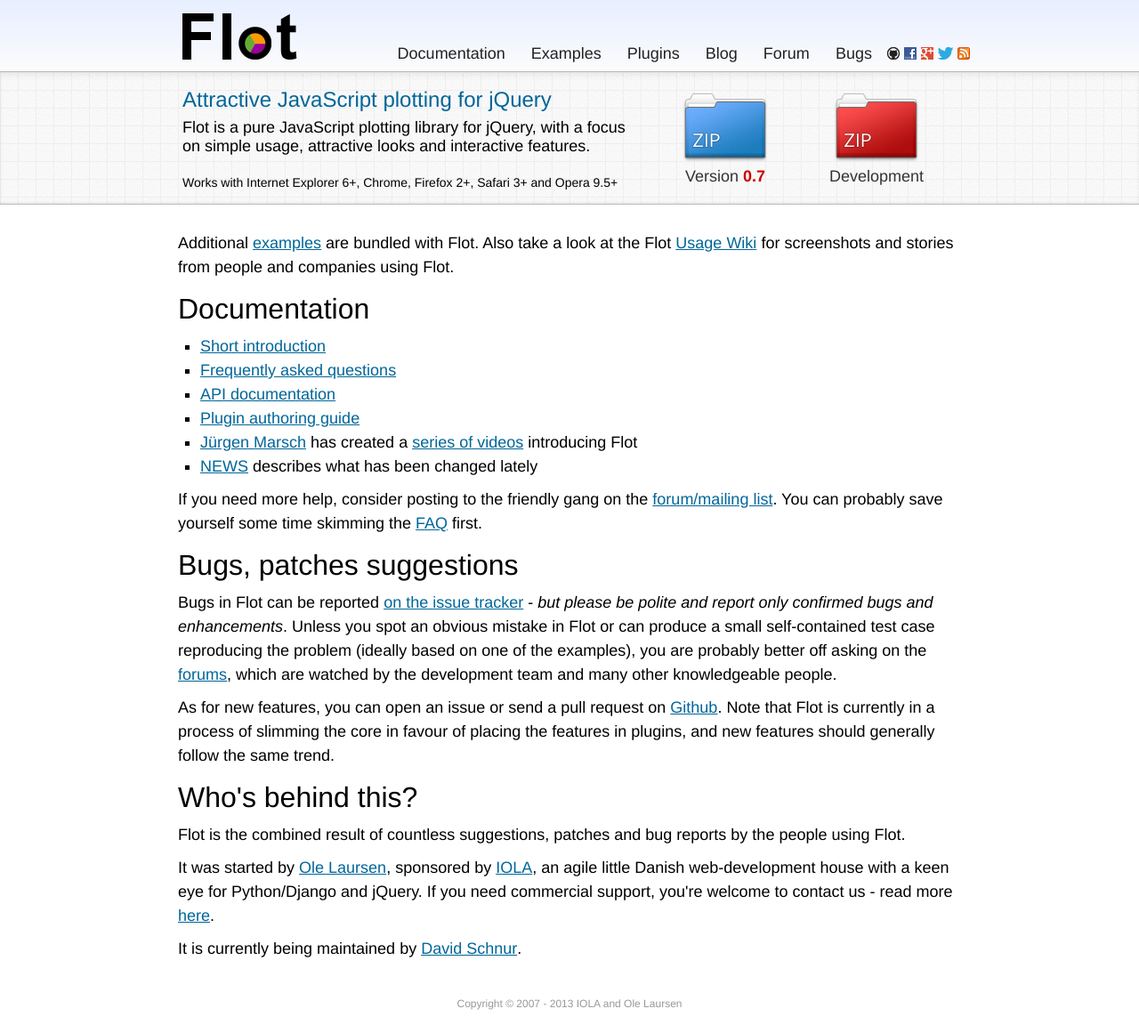
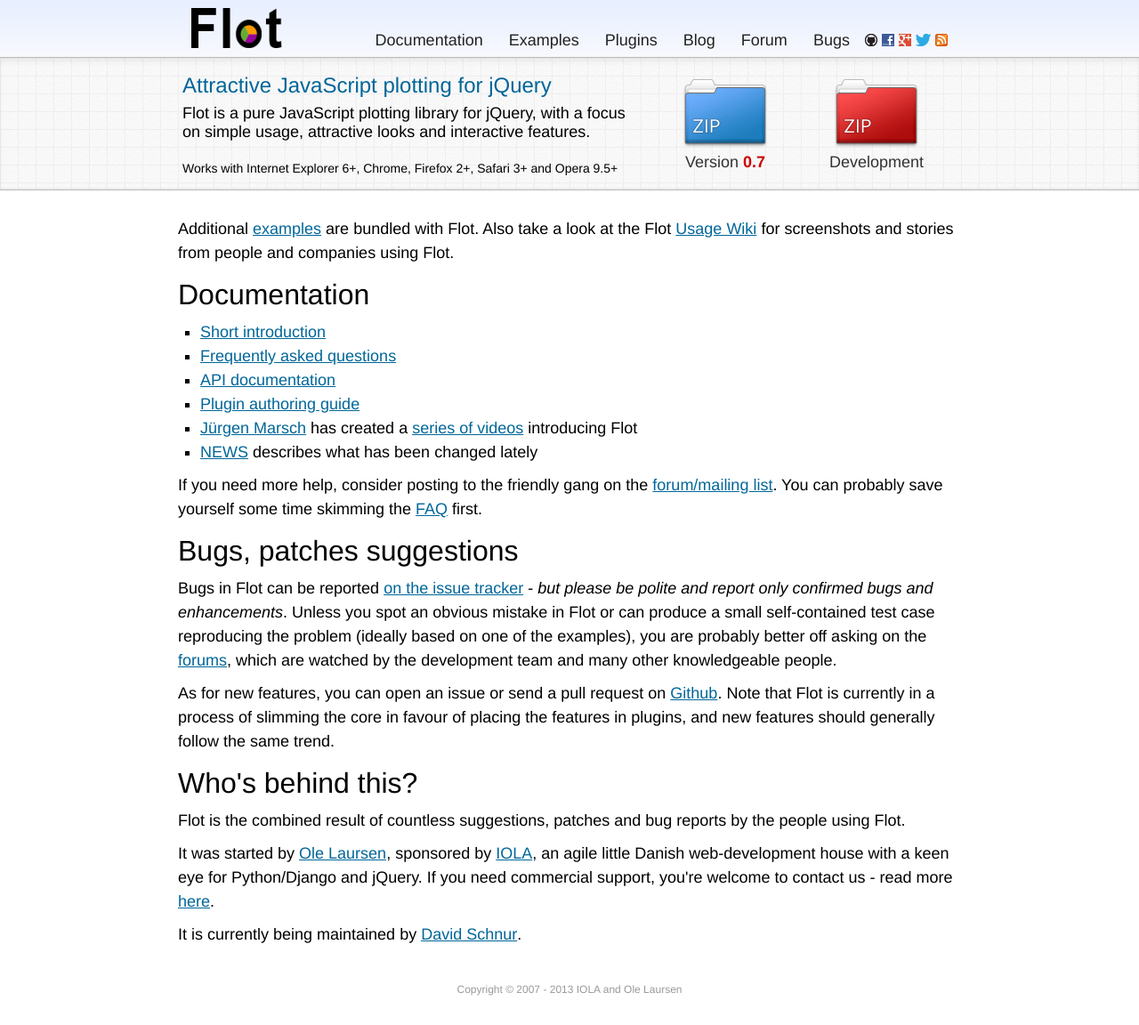
Before and after one commit to flot/flot.github.com, a Jekyll site: the page built from index.html, in a window 1280 px wide. Shown: the whole page at 89% size. Built offline with Jekyll 4.4.1, drawn with Linux system fonts in a browser that asks for light colours; Markdown is read by kramdown in place of the engine named in the settings; the list of posts is cut into pages by our own code.

Commit message:
Reduced the size of the title and header bar.
The header and logo dominated the page just a little bit too much.

```diff
--- a/_includes/header.html
+++ b/_includes/header.html
@@ -40,7 +40,7 @@
 <!--[if !IE ]><!--><body><!--<![endif]-->
 
 	<div class="header-bar">
-		<a href="/" class="title"><img src="/images/header.png" width="129" height="52" border="0"></img></a>
+		<a href="/" class="title"><img src="/images/header.png" width="102" height="45" border="0"></img></a>
 		<div class="menu">
 			<a href="http://github.com/flot/flot/blob/master/API.md" class="menu-item">Documentation</a>
 			<a href="http://www.flotcharts.org/flot/examples" class="menu-item">Examples</a>
--- a/css/flot.css
+++ b/css/flot.css
@@ -10,21 +10,21 @@
 
 .header-bar {
 	position: relative;
-	width: 900px;
-	height: 80px;
+	width: 880px;
+	height: 64px;
 	margin: auto;
 }
 
 .header-bar .title {
-	position: relative;
-	top: 15px;
+	position: absolute;
+	bottom: 10px;
 	left: 15px;
 }
 
 .header-bar .menu {
 	position: absolute;
-	bottom: 8px;
-	right: 0;
+	bottom: 7px;
+	right: 15px;
 	line-height: 1.2em;
 }
 
```
